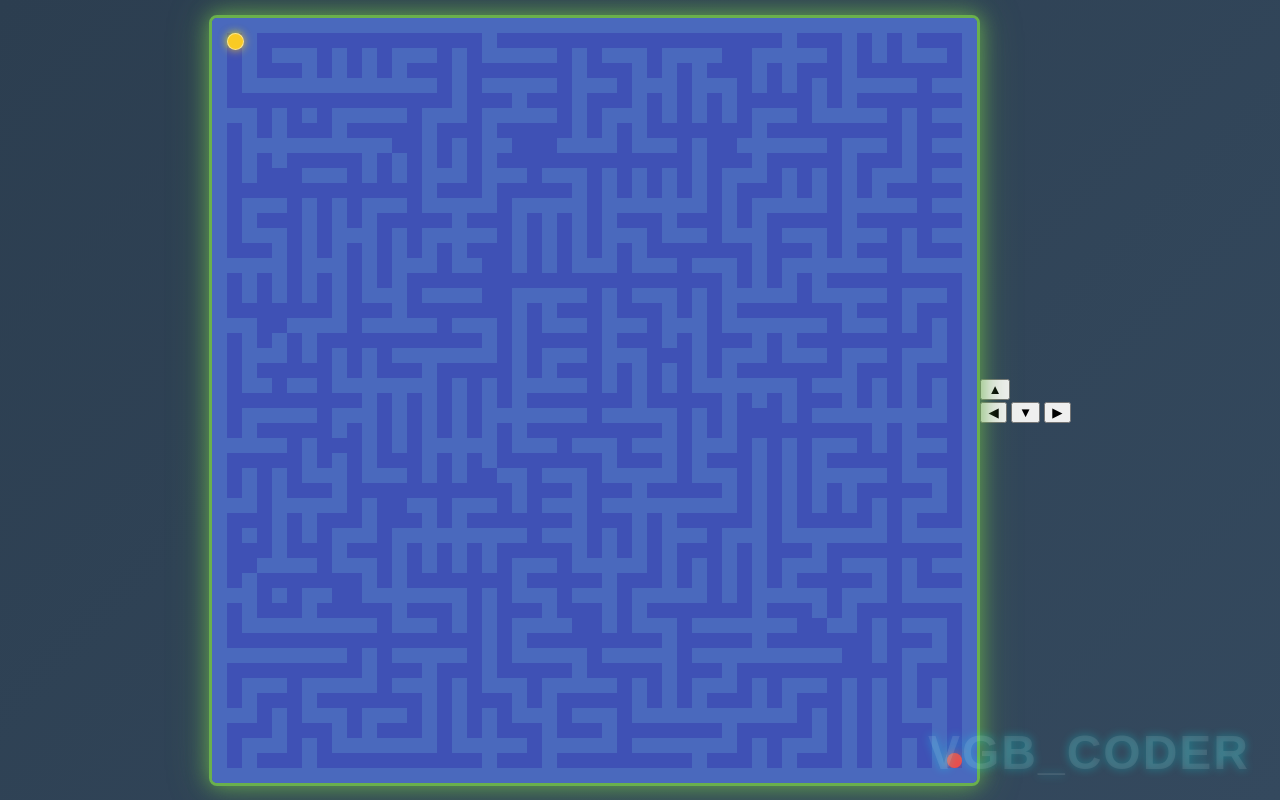
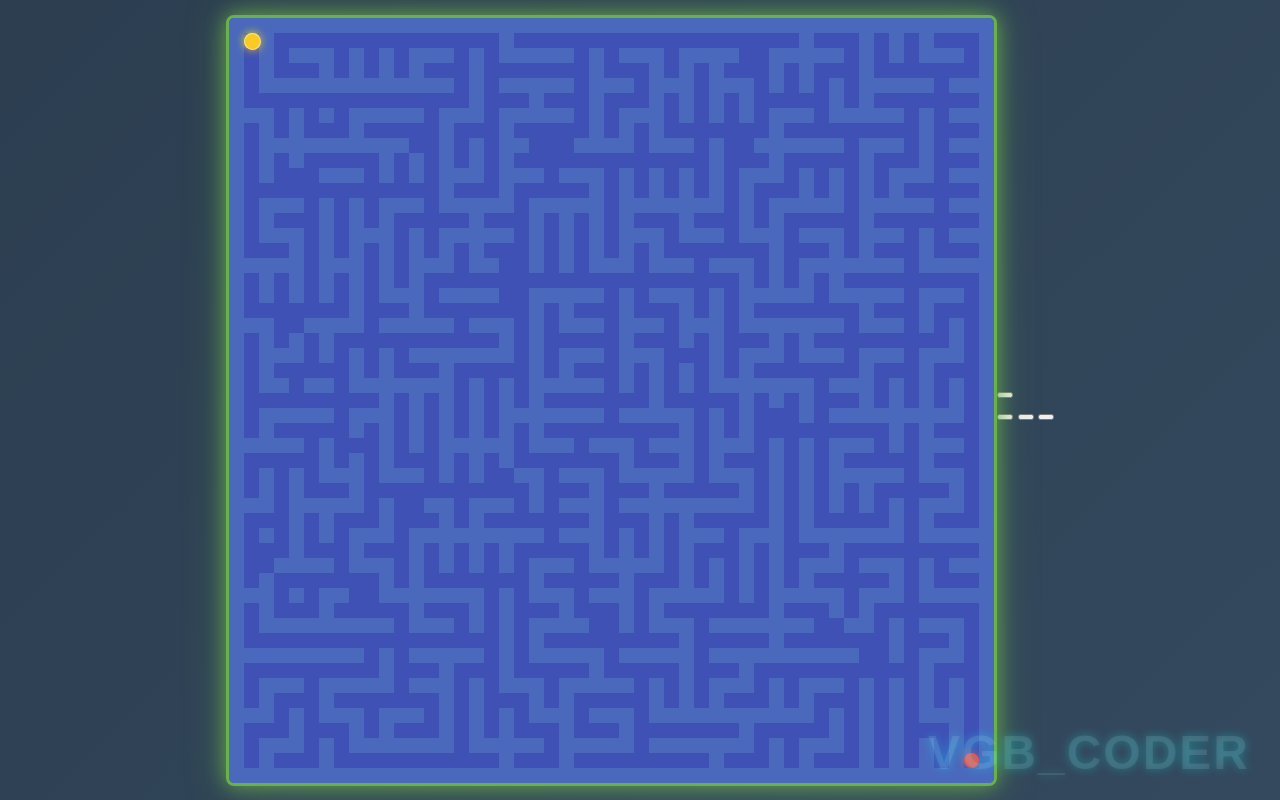
Before and after one commit to vugiabao3/VGBgame, a plain HTML site: page index.html in a window 1280 px wide. Drawn offline with Linux system fonts and the light colour scheme.

Commit message:
Update index.html

```diff
--- a/index.html
+++ b/index.html
@@ -16,9 +16,21 @@
 
     <div id="mobile-controls">
         <div class="control-row">
-            <button id="up-btn" class="control-btn">&#9650;</button> </div>
+            <button id="up-btn" class="control-btn">
+                <div class="dot-indicator up"></div>
+            </button>
+        </div>
         <div class="control-row">
-            <button id="left-btn" class="control-btn">&#9664;</button> <button id="down-btn" class="control-btn">&#9660;</button> <button id="right-btn" class="control-btn">&#9654;</button> </div>
+            <button id="left-btn" class="control-btn">
+                <div class="dot-indicator left"></div>
+            </button>
+            <button id="down-btn" class="control-btn">
+                <div class="dot-indicator down"></div>
+            </button>
+            <button id="right-btn" class="control-btn">
+                <div class="dot-indicator right"></div>
+            </button>
+        </div>
     </div>
 
     <script src="script.js"></script>
```
